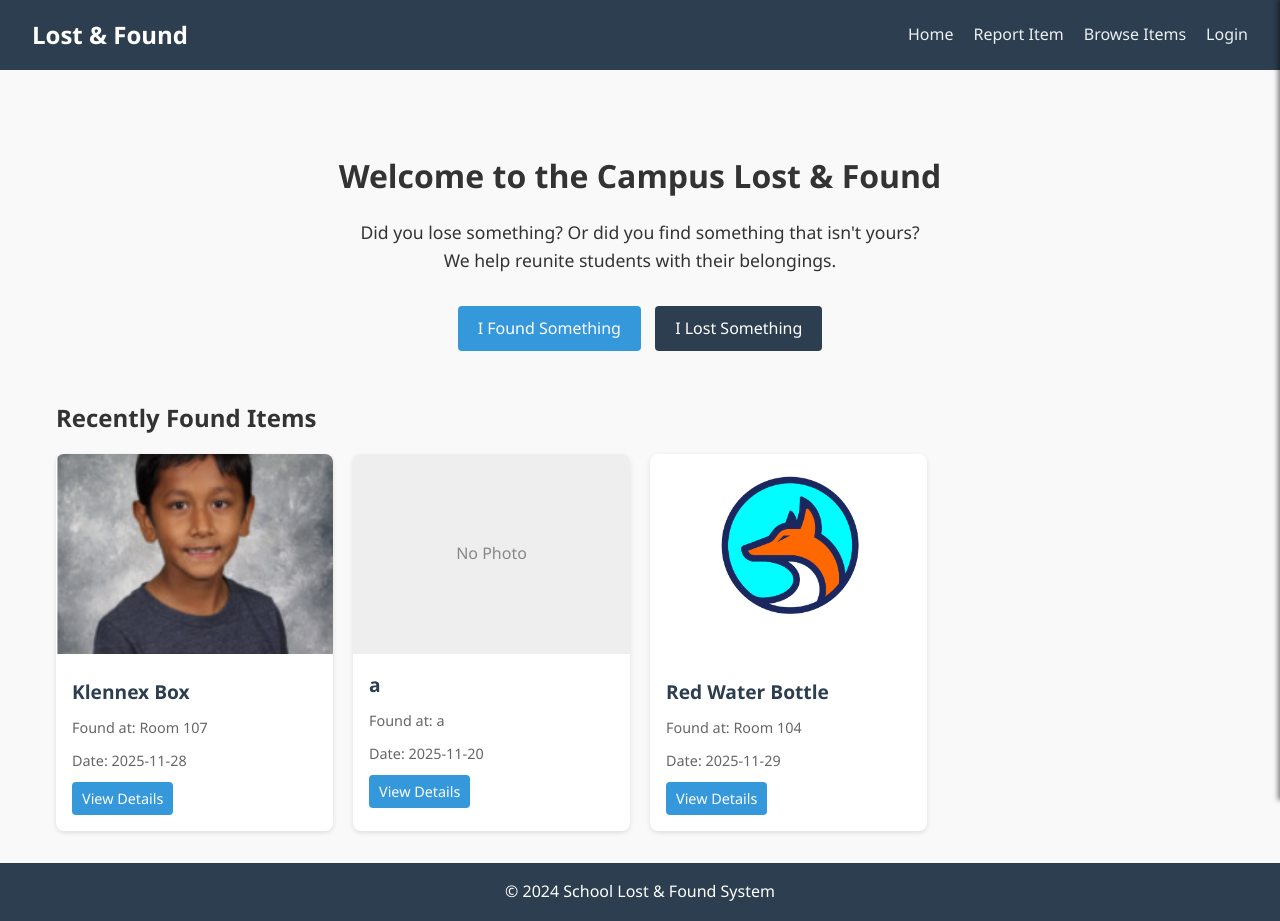
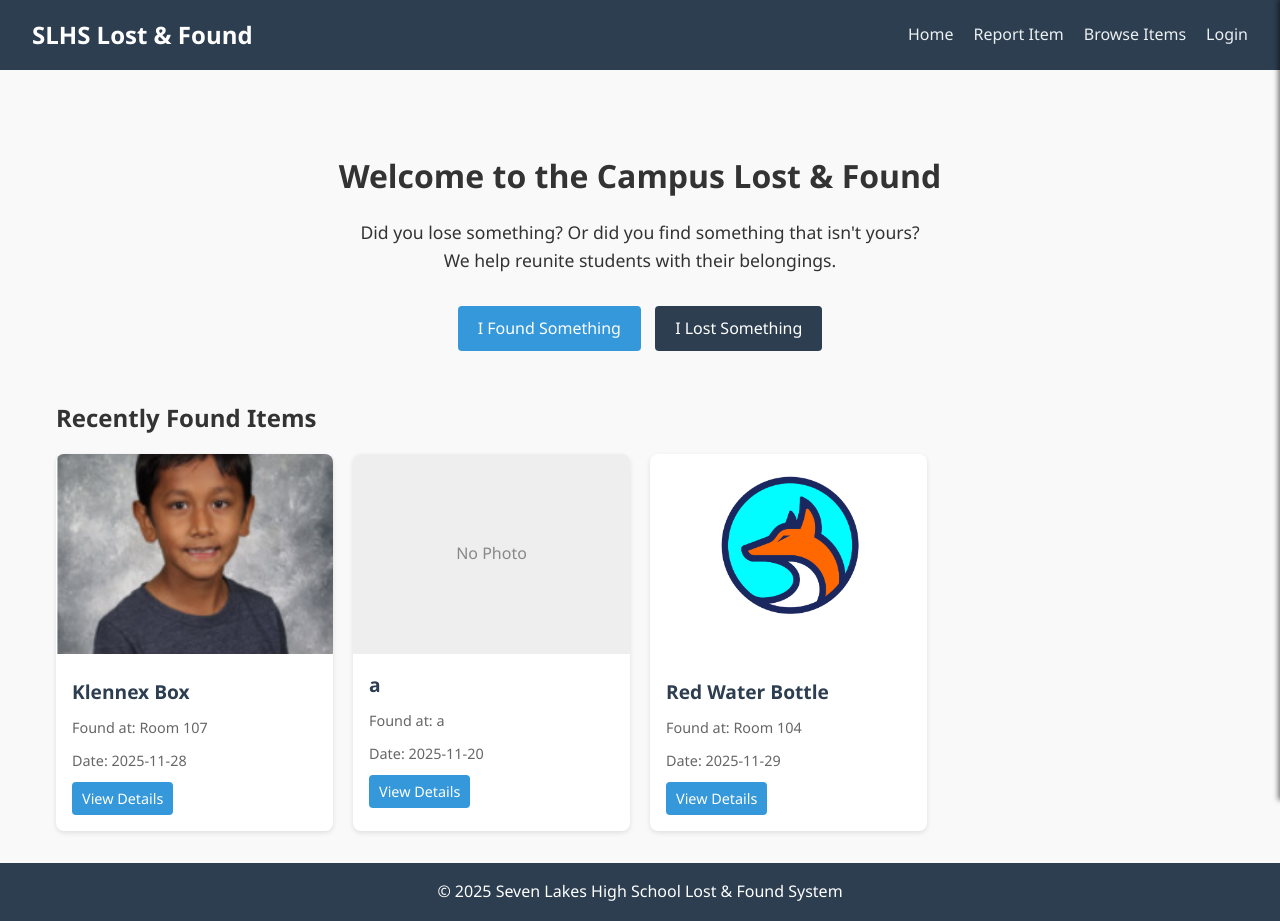
Before and after one commit to dbx62/FBLA-lost-and-found, a Flask app: page / in a window 1280 px wide. Run offline with Flask 3, Linux system fonts and the light colour scheme; data comes from the database, SQL or seed files in the repository.

Commit message:
Update base.html

```diff
--- a/templates/base.html
+++ b/templates/base.html
@@ -3,12 +3,12 @@
 <head>
     <meta charset="UTF-8">
     <meta name="viewport" content="width=device-width, initial-scale=1.0">
-    <title>Lost & Found System</title>
+    <title>SLHS Lost & Found</title>
     <link rel="stylesheet" href="{{ url_for('static', filename='style.css') }}">
 </head>
 <body>
     <nav>
-        <a href="{{ url_for('index') }}" class="logo">Lost & Found</a>
+        <a href="{{ url_for('index') }}" class="logo">SLHS Lost & Found</a>
 
         <!-- Desktop Navigation (Hidden on Mobile) -->
         <ul class="nav-links desktop-nav">
@@ -62,7 +62,7 @@
     </main>
 
     <footer>
-        <p>&copy; 2024 School Lost & Found System</p>
+        <p>&copy; 2025 Seven Lakes High School Lost & Found System</p>
     </footer>
 
     <!-- Menu Toggle Script -->
```
